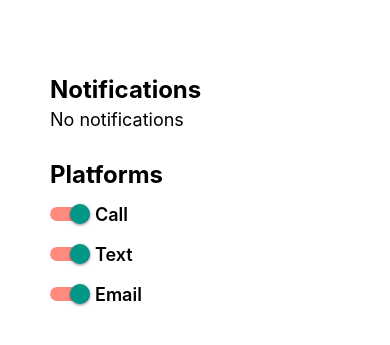
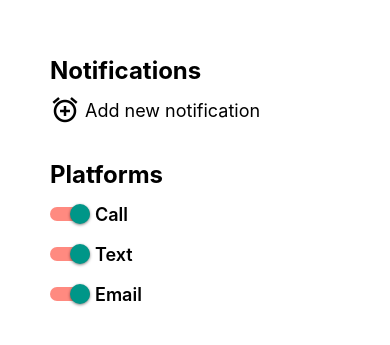
Before and after one commit to DevanTurtle7/WUPHF-Weather, a React Native app: screen /HomePage in a window 390 px wide. Shown: the part 277-622 px from the top of the page. Built offline with nearby package versions, Linux system fonts and the light colour scheme.

Commit message:
stubbed notifications section

```diff
--- /dev/null
+++ b/components/AddNotificationButton.jsx
@@ -0,0 +1,34 @@
+import { View, Text, StyleSheet, Pressable } from 'react-native'
+import Icon from 'react-native-vector-icons/MaterialCommunityIcons';
+
+function AddNotificationButton(props) {
+
+    const onClick = () => {
+
+    }
+
+    return (
+        <Pressable style={styles.row} onPress={onClick}>
+            <Icon name="alarm-plus" size={30} style={styles.icon} />
+            <Text style={styles.label}>Add new notification</Text>
+        </Pressable>
+    )
+}
+
+const styles = StyleSheet.create({
+    row: {
+        flex: 1,
+        flexDirection: 'row',
+        maxHeight: 40,
+        alignItems: "center",
+        justifyContent: "flex-start",
+    },
+    icon: {
+        marginRight: 5
+    },
+    label: {
+        fontSize: 18
+    }
+})
+
+export default AddNotificationButton;
--- a/package.json
+++ b/package.json
@@ -19,7 +19,10 @@
     "react": "17.0.1",
     "react-dom": "17.0.1",
     "react-native": "0.64.3",
+    "react-native-modal": "^13.0.1",
     "react-native-safe-area-context": "^4.1.2",
+    "react-native-screens": "^3.13.1",
+    "react-native-vector-icons": "^9.1.0",
     "react-native-web": "0.17.1"
   },
   "devDependencies": {
--- a/pages/HomePage.jsx
+++ b/pages/HomePage.jsx
@@ -1,5 +1,6 @@
 import { StyleSheet, Text, View, TextInput } from 'react-native';
 import PlatformToggle from '../components/PlatformToggle';
+import AddNotificationButton from '../components/AddNotificationButton';
 
 function HomePage() {
     return (
@@ -7,7 +8,7 @@ function HomePage() {
             <View style={styles.content}>
                 <View style={styles.notificationSection}>
                     <Text style={styles.header}>Notifications</Text>
-                    <Text style={styles.infoText}>No notifications</Text>
+                    <AddNotificationButton/>
                 </View>
 
                 <View style={styles.platformSection}>
--- a/pages/SignUpPage.jsx
+++ b/pages/SignUpPage.jsx
@@ -9,6 +9,13 @@ function SignUpPage({ navigation }) {
     const [email, setEmail] = useState("")
     const [phone, setPhone] = useState("")
     const [password, setPassword] = useState("")
+
+    const navigateToPage = (name) => {
+        navigation.reset({
+            index: 0,
+            routes: [{ name: name }],
+        });
+    }
 
     const backButtonPressed = () => {
         navigation.goBack()
@@ -24,7 +31,7 @@ function SignUpPage({ navigation }) {
         const longitude = location.coords.longitude
 
         console.log(latitute, longitude)
-        navigation.navigate("HomePage")
+        navigateToPage("HomePage")
     }
 
     return (
```
Also changed, not shown: 1 other file (tests, documents, lock files or other folders).
